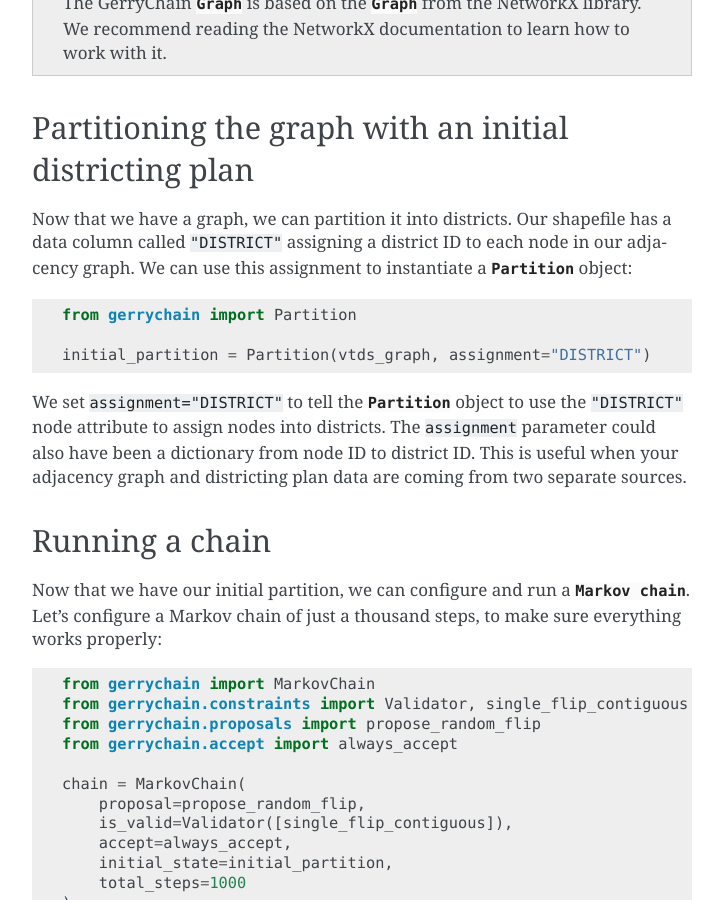
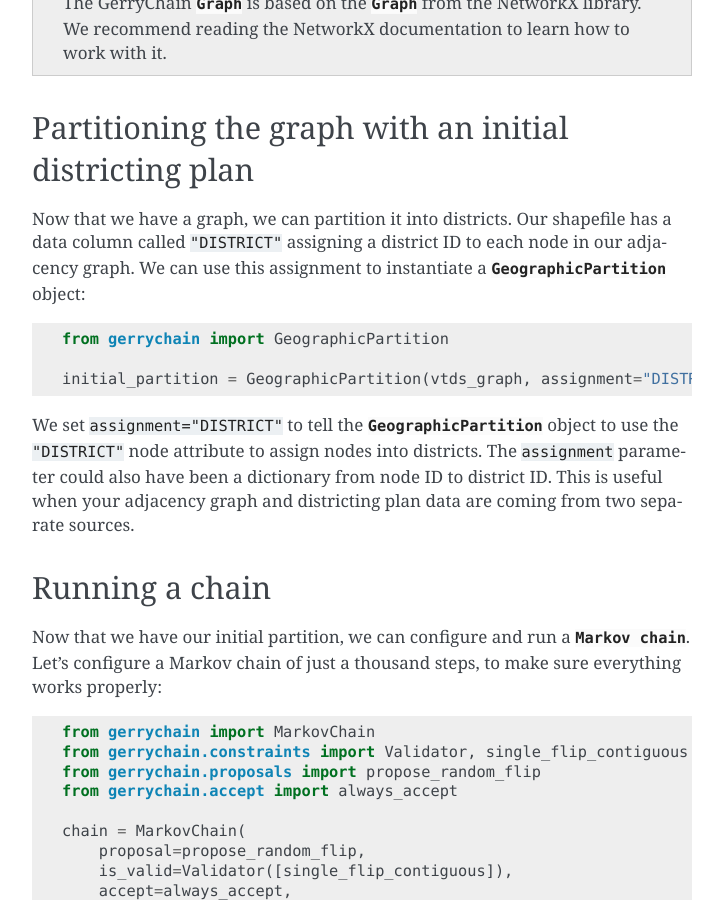
Before and after one commit to mggg/GerryChain, a Sphinx documentation site: the page built from docs/user/quickstart.rst, in a window 1280 px wide and 900 px high, scrolled down 1428 px. Shown: the whole window, without its empty margins (388-1111 px from the left). Built offline with Sphinx 7.4.7, drawn with Linux system fonts in a browser that asks for light colours.

Commit message:
Use GeographicPartition in quickstart

```diff
--- a/docs/user/quickstart.rst
+++ b/docs/user/quickstart.rst
@@ -65,13 +65,13 @@
 
 Now that we have a graph, we can partition it into districts. Our shapefile has a data
 column called ``"DISTRICT"`` assigning a district ID to each node in our adjacency graph.
-We can use this assignment to instantiate a :class:`~gerrychain.Partition` object::
+We can use this assignment to instantiate a :class:`~gerrychain.GeographicPartition` object::
 
-    from gerrychain import Partition
+    from gerrychain import GeographicPartition
 
-    initial_partition = Partition(vtds_graph, assignment="DISTRICT")
+    initial_partition = GeographicPartition(vtds_graph, assignment="DISTRICT")
 
-We set ``assignment="DISTRICT"`` to tell the :class:`~gerrychain.Partition` object to use
+We set ``assignment="DISTRICT"`` to tell the :class:`~gerrychain.GeographicPartition` object to use
 the ``"DISTRICT"`` node attribute to assign nodes into districts. The ``assignment``
 parameter could also have been a dictionary from node ID to district ID. This is useful
 when your adjacency graph and districting plan data are coming from two separate sources.
```
